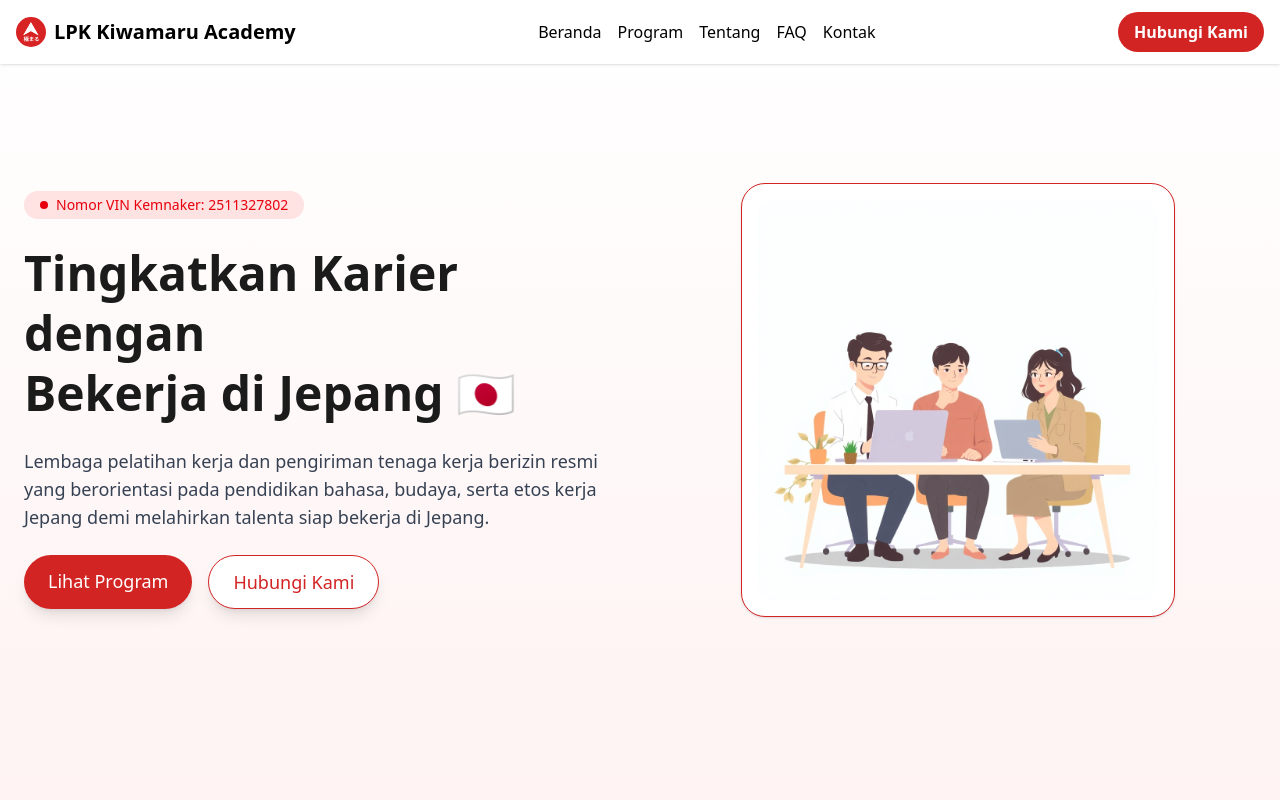
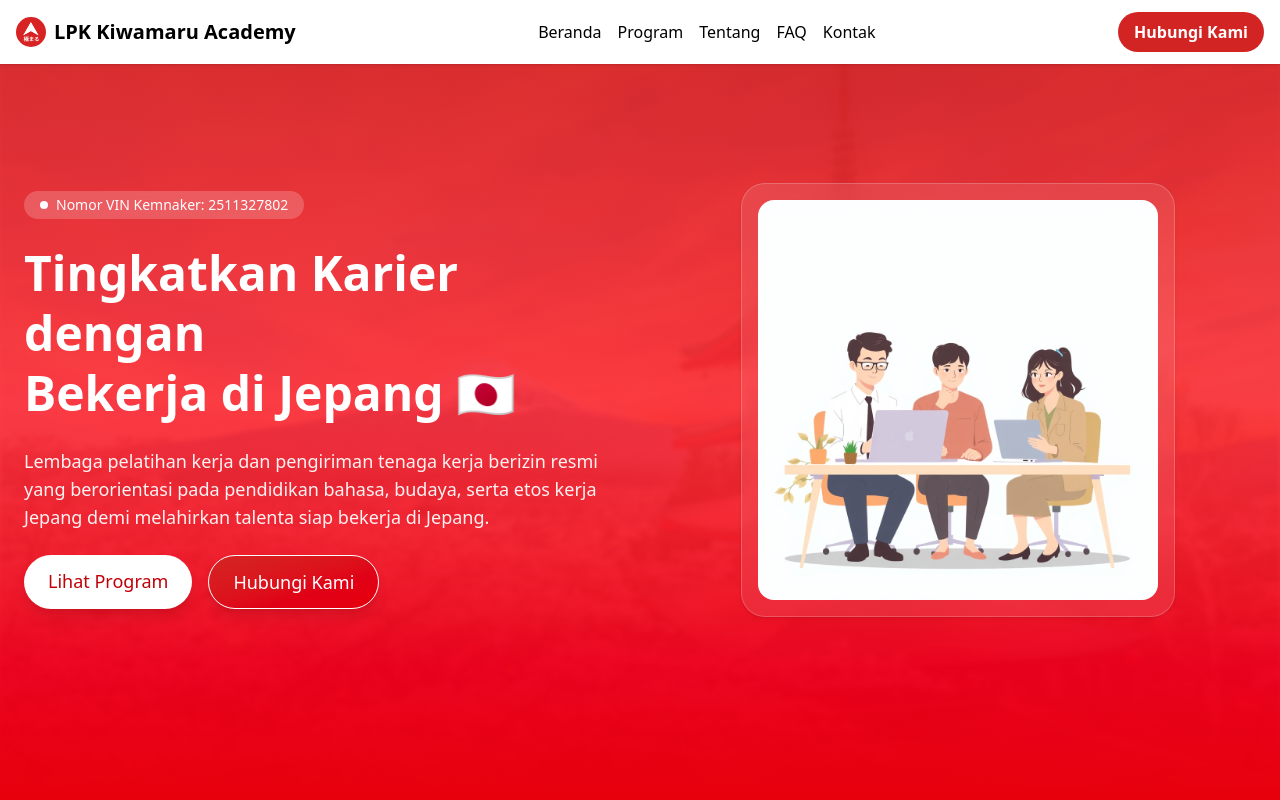
Before and after one commit to hidayahapriliansyah/web-kiwamaru-academy, a Next.js app: page / in a window 1280 px wide. Shown: the top 800 px of the page. Built offline with nearby package versions, Linux system fonts and the light colour scheme.

Commit message:
chore: update hero

```diff
--- a/app/components/hero.tsx
+++ b/app/components/hero.tsx
@@ -4,46 +4,50 @@ import React from 'react'
 
 export default function Hero() {
   return (
-    <section className="mt-16 md:mt-0 min-h-screen w-full flex items-center bg-gradient-to-t from-red-50 to-white">
+    <section className="relative mt-16 md:mt-0 min-h-screen w-full flex items-center bg-gradient-to-b from-myred/95 via-red-500/90 to-red-600 text-white">
+      <div className="absolute inset-0 -z-10 bg-blue-50 w-full h-full">
+        <Image
+          src={"/japan-view.jpg"}
+          fill={true}
+          alt="Japanese View"
+          className="object-cover blur-[2px]"
+        />
+      </div>
       <div className="max-w-7xl mx-auto p-6 grid md:grid-cols-2 gap-10 items-center">
+
         {/* LEFT CONTENT */}
         <div className="space-y-6">
           {/* Badge */}
-          <div className="inline-flex items-center bg-red-100 text-red-600 text-sm font-medium px-4 py-1 rounded-full">
-            <span className="w-2 h-2 bg-red-600 rounded-full mr-2" />
+          <div className="inline-flex items-center bg-white/20 text-white text-sm font-medium px-4 py-1 rounded-full backdrop-blur">
+            <span className="w-2 h-2 bg-white rounded-full mr-2" />
             Nomor VIN Kemnaker: 2511327802
           </div>
 
           {/* Title */}
-          <h1 className="text-4xl md:text-5xl font-extrabold leading-tight text-myblack">
+          <h1 className="text-4xl md:text-5xl font-extrabold leading-tight">
             Tingkatkan Karier dengan <br />
             Bekerja di Jepang 🇯🇵
           </h1>
 
           {/* Description */}
-          <p className="text-gray-700 text-lg">
+          <p className="text-red-50 text-lg">
             Lembaga pelatihan kerja dan pengiriman tenaga kerja berizin resmi yang berorientasi pada pendidikan bahasa, budaya, serta etos kerja Jepang demi melahirkan talenta siap bekerja di Jepang.
           </p>
 
           <div className="flex flex-col md:flex-row gap-4 text-center">
-            <Link href="#program" className="inline-block bg-[#d32424] hover:bg-red-700 text-white font-medium px-6 py-3 rounded-full text-lg shadow-lg transition">
+            <Link href="#program" className="inline-block bg-white text-red-700 hover:bg-red-100 font-medium px-6 py-3 rounded-full text-lg shadow-lg transition">
               Lihat Program
             </Link>
 
-            <Link href="#program" className="inline-block bg-white hover:bg-red-50 font-medium text-myred border-myred border px-6 py-3 rounded-full text-lg shadow-lg transition">
+            <Link href="#program" className="inline-block bg-transparent border bg-gradient-to-br from-myred to-red-600 border-white text-white hover:bg-white/10 font-medium px-6 py-3 rounded-full text-lg shadow-lg transition">
               Hubungi Kami
             </Link>
           </div>
         </div>
 
         {/* RIGHT IMAGE */}
-        <div
-        //   initial={{ opacity: 0, y: 20 }}
-        //   animate={{ opacity: 1, y: 0 }}
-        //   transition={{ duration: 0.6 }}
-          className="flex justify-center"
-        >
-          <div className="rounded-3xl shadow-sm bg-white md:border md:border-myred p-4">
+        <div className="flex justify-center">
+          <div className="rounded-3xl shadow-sm bg-white/10 backdrop-blur-lg p-4 border border-white/20">
             <Image
               src="/hero-image.png"
               alt="People working illustration"
@@ -53,7 +57,9 @@ export default function Hero() {
             />
           </div>
         </div>
+
       </div>
     </section>
+
   )
 }
```
Also changed, not shown: public/japan-view.jpg (added). Lines whose indentation alone changed are shown as unchanged.
